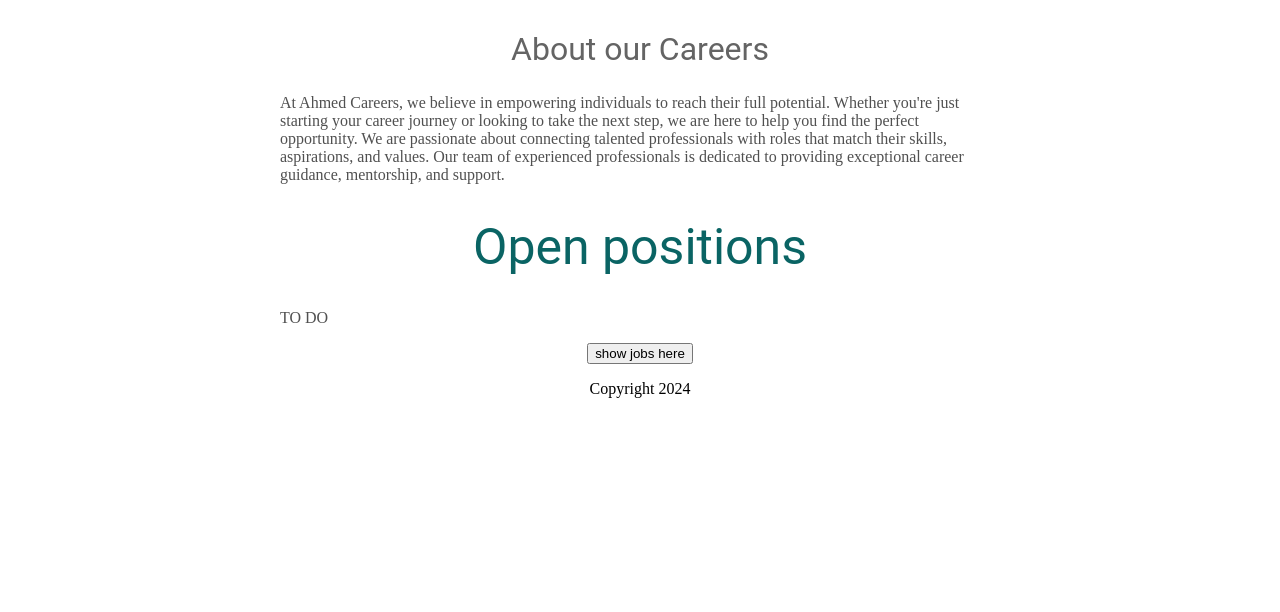
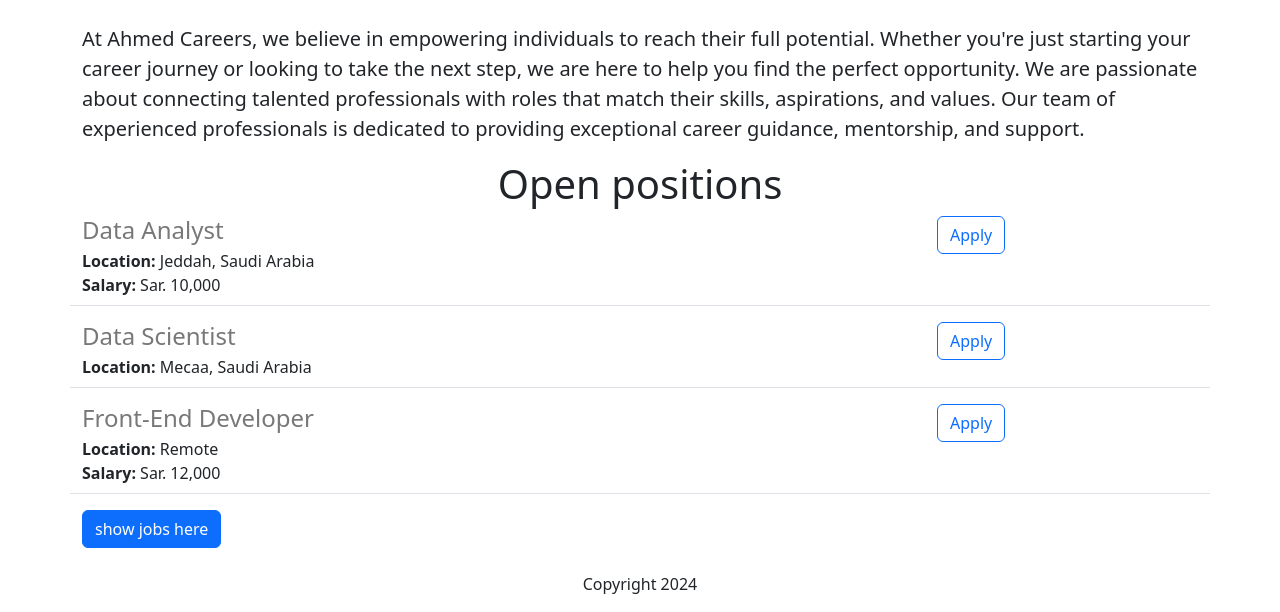
Before and after one commit to ahmedelamin-hub/Ahmed-career-website-v2-, a Flask app: page / in a window 1280 px wide. Shown: the part 486-1098 px from the top of the page. Before the commit the page ends 884 px from the top, so only its background shows below. Run offline with Flask 3, Linux system fonts and the light colour scheme.

Commit message:
added dynamic data

```diff
--- a/app.py
+++ b/app.py
@@ -1,10 +1,36 @@
-from flask import Flask, render_template
+from flask import Flask, render_template, jsonify
 
 app = Flask(__name__)
 
+JOBS = [
+    {
+        'id': 1,
+        'title': 'Data Analyst',
+        'location': 'Jeddah, Saudi Arabia',
+        'salary': 'Sar. 10,000'
+    },
+    {
+        'id': 2,
+        'title': 'Data Scientist',
+        'location': "Mecaa, Saudi Arabia",
+
+    },
+    {
+        'id': 3,
+        'title': 'Front-End Developer',
+        'location': 'Remote',
+        'salary': 'Sar. 12,000'
+    }
+]
+
 @app.route("/")
 def hello_world():
-    return render_template('home.html')
+    return render_template('home.html',
+                          jobs = JOBS)
+
+@app.route("/api/jobs")
+def jobs_list():
+    return jsonify(JOBS)
 
 if __name__ == "__main__":
     app.run(host='0.0.0.0', debug=True)
--- a/templates/home.html
+++ b/templates/home.html
@@ -1,61 +1,42 @@
 <!DOCTYPE html>
 <html>
+
   <head>
-  <title>Ahmed careers</title>
-
+    <title>Ahmed careers</title>
+      <meta charset="utf-8">
+      <meta name="viewport" content="width=device-width, initial-scale=1">
+      <link href="https://cdn.jsdelivr.net/npm/bootstrap@5.3.3/dist/css/bootstrap.min.css" rel="stylesheet" integrity="sha384-QWTKZyjpPEjISv5WaRU9OFeRpok6YctnYmDr5pNlyT2bRjXh0JMhjY6hW+ALEwIH" crossorigin="anonymous">
     <style>
-      h1{
-      font-size: 50px;
-      font-family: Roboto;
-      font-weight: normal;
-      color: rgb(10,100,100);
-      text-align: center;
-      }
-
-      #banner {
+      #banner{
+        height: 360px;
         width: 100%;
-        height: 360px;
-        object-fit: cover;
-      }
-
-      h2 {
-      font-size: 32px;
-      font-family: Roboto;
-      font-weight: normal;
-      color: rgb(100,100,100);
-      text-align: center;
-      font-weight: normal;
-      }
-
-      .bodytext {
-        color: rgb(80,80,80);
-        font font-weight: normal;
-      }
-
-      #container {
-        max-width: 720px;
-        margin: 0 auto;
+        object-fit:cover;
       }
     </style>
-
   </head>
 
   <body>
-    <div id = "container">
-    <h1>Ahmed Careers</h1>
-    <img id ="banner" img src="https://99188cb5-2ceb-4e17-90c7-a2ad5c2ec31c-00-36zit9zqxjp9y.worf.replit.dev/static/work.jpg">
-    <h2>About our Careers</h2>
+    <div class = "container">
+      <h1 class ="text-center mt-2 mb-4">Ahmed Careers</h1>
+      <img class ="image-fluid" id="banner" src="https://99188cb5-2ceb-4e17-90c7-a2ad5c2ec31c-00-36zit9zqxjp9y.worf.replit.dev/static/work.jpg">
+      <h2 class ="text-center mt-2 mb-4"">About our Careers</h2>
 
-    <p class="bodytext">
+    <p class ="lead">
       At Ahmed Careers, we believe in empowering individuals to reach their full potential. Whether you're just starting your career journey or looking to take the next step, we are here to help you find the perfect opportunity. We are passionate about connecting talented professionals with roles that match their skills, aspirations, and values. Our team of experienced professionals is dedicated to providing exceptional career guidance, mentorship, and support.
 
-      <h1>Open positions</h2>
-      <p class= "bodytext">TO DO</p>
-      <div style="text-align:center;">
-      <button>show jobs here</button>
-        <p>Copyright 2024</p>
+      <h1 class="text-center">Open positions</h2>
+
+      <div>
+        {% for job in jobs %}
+           {% include 'jobitem.html' %}
+        {% endfor %}
+    </div>
+      <div class="text-center;">
+      <button class = "btn btn-primary btn lg">show jobs here</button>
+        </div>
+        <p class = "text-center mt-4">Copyright 2024</p>
       </div>
-      <p/>
+      </p>
       </div>
   </body>
 </html>
--- /dev/null
+++ b/templates/jobitem.html
@@ -0,0 +1,21 @@
+<div class="border-bottom row" style="margin-bottom:16px;padding-bottom:8px;">
+  <div class="col-9">
+    <h4
+      style ="color:rgb(120,120,120); margin-bottom:4px;">
+      {{job['title']}}
+    </h4>
+
+    <div>
+      <b>Location:</b> {{job['location']}}
+    </div>
+    {% if 'salary' in job %}
+    <div>
+      <b>Salary:</b> {{job['salary']}}
+    </div>
+    {% endif %}
+  </div>
+  <div class ="col-3">
+    <button type="button" class="btn btn-outline-primary">Apply</button>
+  </div>
+
+</div>
```
